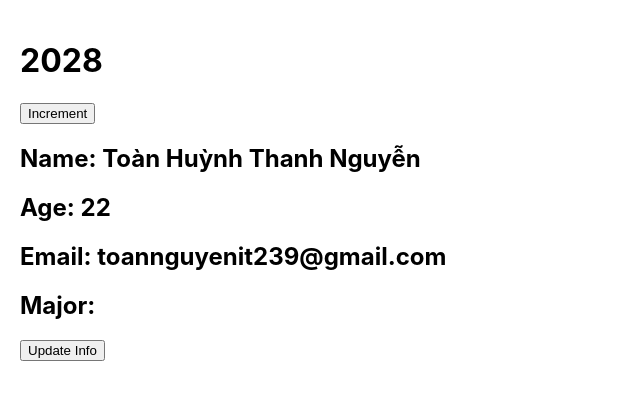
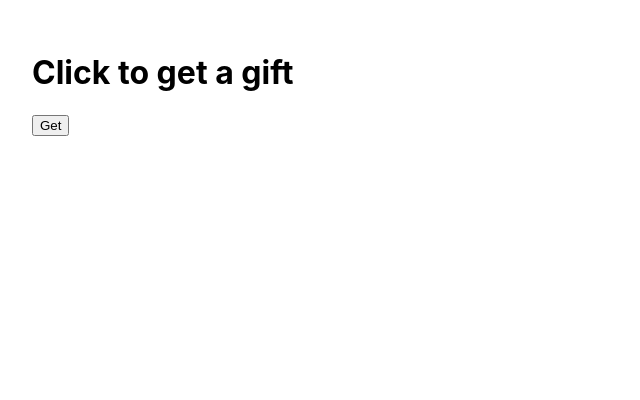
Before and after one commit to zakushi2002/proficient-in-using-proficient-in-using-reactjs, a React (Create React App) app in the folder tiktok/: page / in a window 1280 px wide. Shown: the top 400 px of the page, without its empty margins (0-640 px from the left). Built offline with nearby package versions, Linux system fonts and the light colour scheme.

Commit message:
Example random gift

```diff
--- a/tiktok/src/App.js
+++ b/tiktok/src/App.js
@@ -1,41 +1,26 @@
 import { useState } from "react";
-
-const products = [18, 8, 2002];
-
+const gifts = [
+    {
+        name: "Màn hình Monitor Xiaomi 27 inch A27i ELA5345EU",
+    },
+    {
+        name: "Xiaomi POCO X6 Pro 5G 8GB 256GB",
+    },
+    {
+        name: "Tai nghe Bluetooth Apple AirPods Pro 2 2023 USB-C",
+    },
+];
 function App() {
-    const [counter, setCounter] = useState(() => {
-        const total = products.reduce((total, product) => total + product);
-        console.log(total);
-        return total;
-    });
-
-    const handleIncrement = () => {
-        setCounter(counter + 1);
-    };
-    const [myInfo, setMyInfo] = useState({
-        name: "Toàn Huỳnh Thanh Nguyễn",
-        age: 22,
-        email: "toannguyenit239@gmail.com",
-    });
-
-    const handleUpdateInfo = () => {
-        setMyInfo((preData) => {
-            return {
-                ...preData,
-                major: "Software Engineering",
-            };
-        });
+    const contentNoGift = "Click to get a gift";
+    const [gift, setGift] = useState(contentNoGift);
+    const randomGift = () => {
+        const randomIndex = Math.floor(Math.random() * gifts.length);
+        setGift(gifts[randomIndex].name);
     };
     return (
-        <div className="App" style={{ padding: 20 }}>
-            <h1>{counter}</h1>
-            <button onClick={handleIncrement}>Increment</button>
-
-            <h2>Name: {myInfo.name}</h2>
-            <h2>Age: {myInfo.age}</h2>
-            <h2>Email: {myInfo.email}</h2>
-            <h2>Major: {myInfo.major}</h2>
-            <button onClick={handleUpdateInfo}>Update Info</button>
+        <div className="App" style={{ padding: 32 }}>
+            <h1>{gift}</h1>
+            <button onClick={randomGift}>Get</button>
         </div>
     );
 }
```
